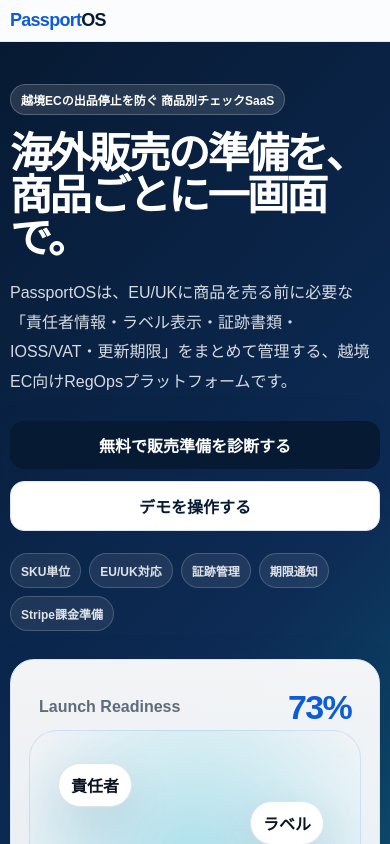
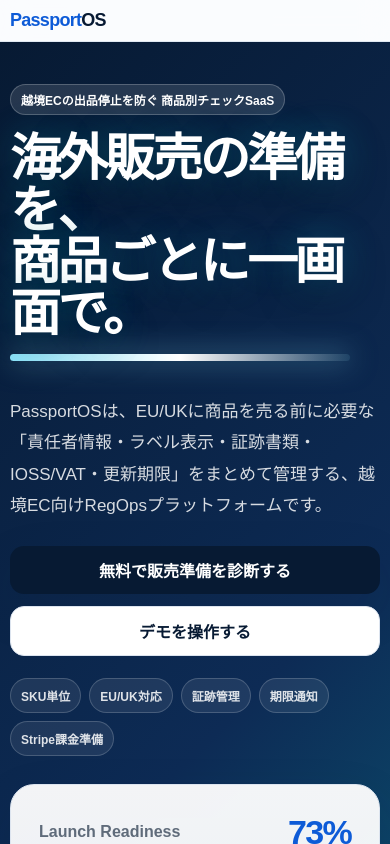
Before and after one commit to sebasuchan2212/passportos, a Next.js app: page / in a window 390 px wide. Shown: the top 844 px of the page. Built offline with nearby package versions, Linux system fonts and the light colour scheme.

Commit message:
Emphasize hero headline visually

```diff
--- a/src/app/globals.css
+++ b/src/app/globals.css
@@ -169,3 +169,44 @@
   table { min-width:780px; }
   .splitSection, .leadSection, .pricing, .architecture { padding:38px 0; }
 }
+
+.hero h1 {
+  display: inline-block;
+  max-width: 920px;
+  font-size: clamp(52px, 7.6vw, 104px);
+  line-height: .96;
+  font-weight: 950;
+  letter-spacing: -.075em;
+  color: #ffffff;
+  text-shadow: 0 14px 42px rgba(0, 0, 0, .34), 0 0 34px rgba(13, 183, 215, .32);
+  position: relative;
+}
+
+.hero h1::after {
+  content: '';
+  display: block;
+  width: min(82%, 620px);
+  height: 10px;
+  margin-top: 18px;
+  border-radius: 999px;
+  background: linear-gradient(90deg, #8de8ff, #ffffff, rgba(141, 232, 255, .15));
+  box-shadow: 0 0 28px rgba(141, 232, 255, .55);
+}
+
+.hero .lead {
+  max-width: 820px;
+  font-size: clamp(17px, 1.6vw, 21px);
+}
+
+@media (max-width: 640px) {
+  .hero h1 {
+    font-size: clamp(44px, 13vw, 58px);
+    line-height: 1.02;
+    letter-spacing: -.065em;
+  }
+  .hero h1::after {
+    height: 7px;
+    width: 92%;
+    margin-top: 14px;
+  }
+}
```
